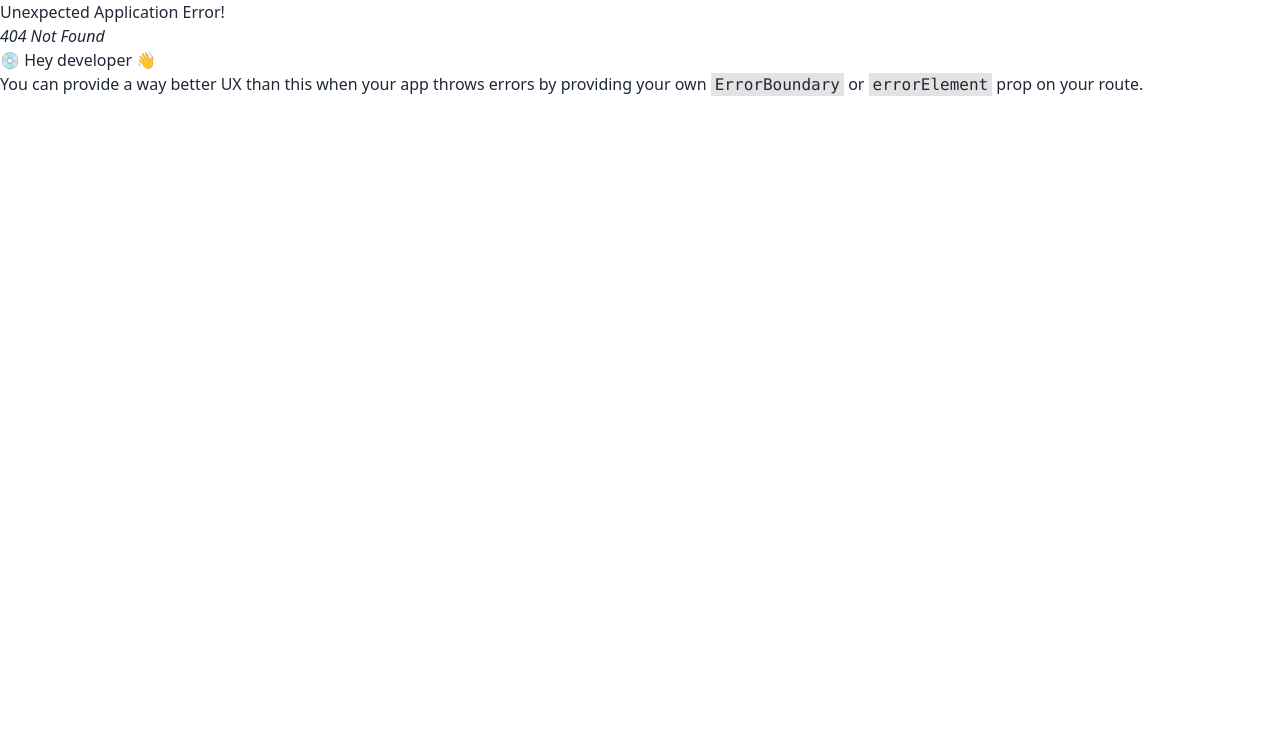
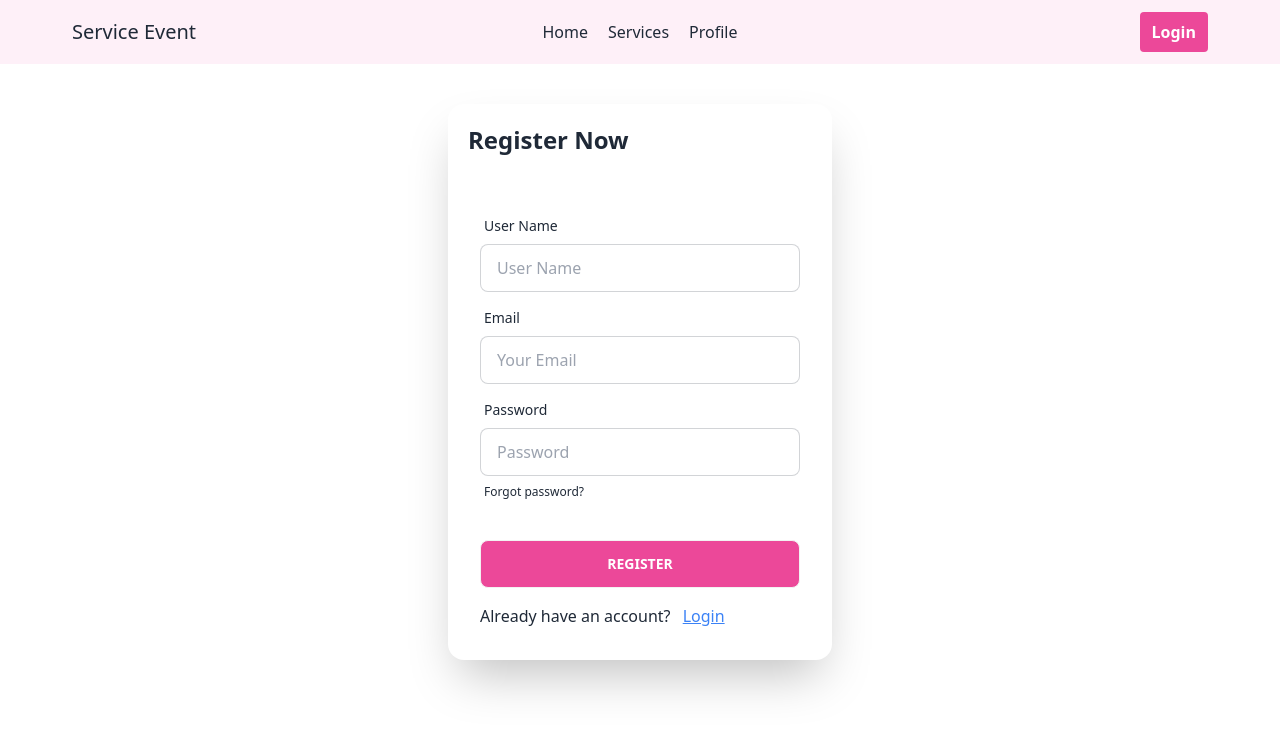
Before and after one commit to morsalinamunmun/Social-Event-website, a React (Vite) app: page /register in a window 1280 px wide. Before the commit this address had no page. Shown: the top 732 px of the page. Built offline with nearby package versions, Linux system fonts and the light colour scheme.

Commit message:
login & register page Create

```diff
--- a/src/components/pages/Home/Home.jsx
+++ b/src/components/pages/Home/Home.jsx
@@ -6,7 +6,7 @@ import Cards from "./Cards";
 const Home = () => {
     return (
         <div>
-            <div className="bg-[#FBCFE850]"><Navbar></Navbar></div>
+            <Navbar></Navbar>
             <Banner></Banner>
             <Cards></Cards>
             <Footer></Footer>
--- /dev/null
+++ b/src/components/pages/Login/Login.jsx
@@ -0,0 +1,36 @@
+import { Link } from "react-router-dom";
+import Navbar from "../Shared/Navbar/Navbar";
+
+const Login = () => {
+    return (
+        <div>
+            <Navbar></Navbar>
+            <div className="card flex-shrink-0 w-full max-w-sm my-10 shadow-2xl flex mx-auto bg-base-100">
+                <h2 className="p-5 text-2xl font-bold">Login Now</h2>
+      <form className="card-body">
+        <div className="form-control">
+          <label className="label">
+            <span className="label-text">Email</span>
+          </label>
+          <input type="email" placeholder="Your Email" className="input input-bordered" required />
+        </div>
+        <div className="form-control">
+          <label className="label">
+            <span className="label-text">Password</span>
+          </label>
+          <input type="password" placeholder="Password" className="input input-bordered" required />
+          <label className="label">
+            <a href="#" className="label-text-alt link link-hover">Forgot password?</a>
+          </label>
+        </div>
+        <div className="form-control mt-6">
+          <button className="btn bg-pink-500 text-white">Login</button>
+        </div>
+        <p className="mt-2">Do not have an account? <Link className="text-blue-500 underline ml-2" to='/register'>Register</Link></p>
+      </form>
+    </div>
+        </div>
+    );
+};
+
+export default Login;
--- /dev/null
+++ b/src/components/pages/Register/Register.jsx
@@ -0,0 +1,42 @@
+import { Link } from "react-router-dom";
+import Navbar from "../Shared/Navbar/Navbar";
+
+const Register = () => {
+    return (
+        <div>
+            <Navbar></Navbar>
+            <div className="card flex-shrink-0 w-full max-w-sm my-10 shadow-2xl flex mx-auto bg-base-100">
+                <h2 className="p-5 text-2xl font-bold">Register Now</h2>
+      <form className="card-body">
+      <div className="form-control">
+          <label className="label">
+            <span className="label-text">User Name</span>
+          </label>
+          <input type="email" placeholder="User Name" className="input input-bordered" required />
+        </div>
+        <div className="form-control">
+          <label className="label">
+            <span className="label-text">Email</span>
+          </label>
+          <input type="email" placeholder="Your Email" className="input input-bordered" required />
+        </div>
+        <div className="form-control">
+          <label className="label">
+            <span className="label-text">Password</span>
+          </label>
+          <input type="password" placeholder="Password" className="input input-bordered" required />
+          <label className="label">
+            <a href="#" className="label-text-alt link link-hover">Forgot password?</a>
+          </label>
+        </div>
+        <div className="form-control mt-6">
+          <button className="btn bg-pink-500 text-white">Register</button>
+        </div>
+        <p className="mt-2">Already have an account? <Link className="text-blue-500 underline ml-2" to='/login'>Login</Link></p>
+      </form>
+    </div>
+        </div>
+    );
+};
+
+export default Register;
--- a/src/components/pages/Shared/Navbar/Navbar.jsx
+++ b/src/components/pages/Shared/Navbar/Navbar.jsx
@@ -7,7 +7,8 @@ const Navbar = () => {
         <li><NavLink to='/profile' className={({isActive, isPending})=> isPending ? "pending" : isActive ? "text-pink-500 underline" : ""}>Profile</NavLink></li>
     </>
     return (
-        <div className="navbar max-w-6xl mx-auto">
+        <div className="bg-[#FBCFE850]">
+            <div className="navbar max-w-6xl mx-auto">
                 <div className="navbar-start">
                     <div className="dropdown">
                         <label tabIndex={0} className="btn btn-ghost lg:hidden">
@@ -25,8 +26,9 @@ const Navbar = () => {
                     </ul>
                 </div>
                 <div className="navbar-end">
-                    <Link className="py-2 px-3 text-white font-semibold rounded bg-pink-500">Login</Link>
+                    <Link to='/login' className="py-2 px-3 text-white font-semibold rounded bg-pink-500">Login</Link>
                  </div>
+            </div>
         </div>
     );
 };
```
Also changed, not shown: src/components/Routes/Routes.jsx (+10 -0 lines).
